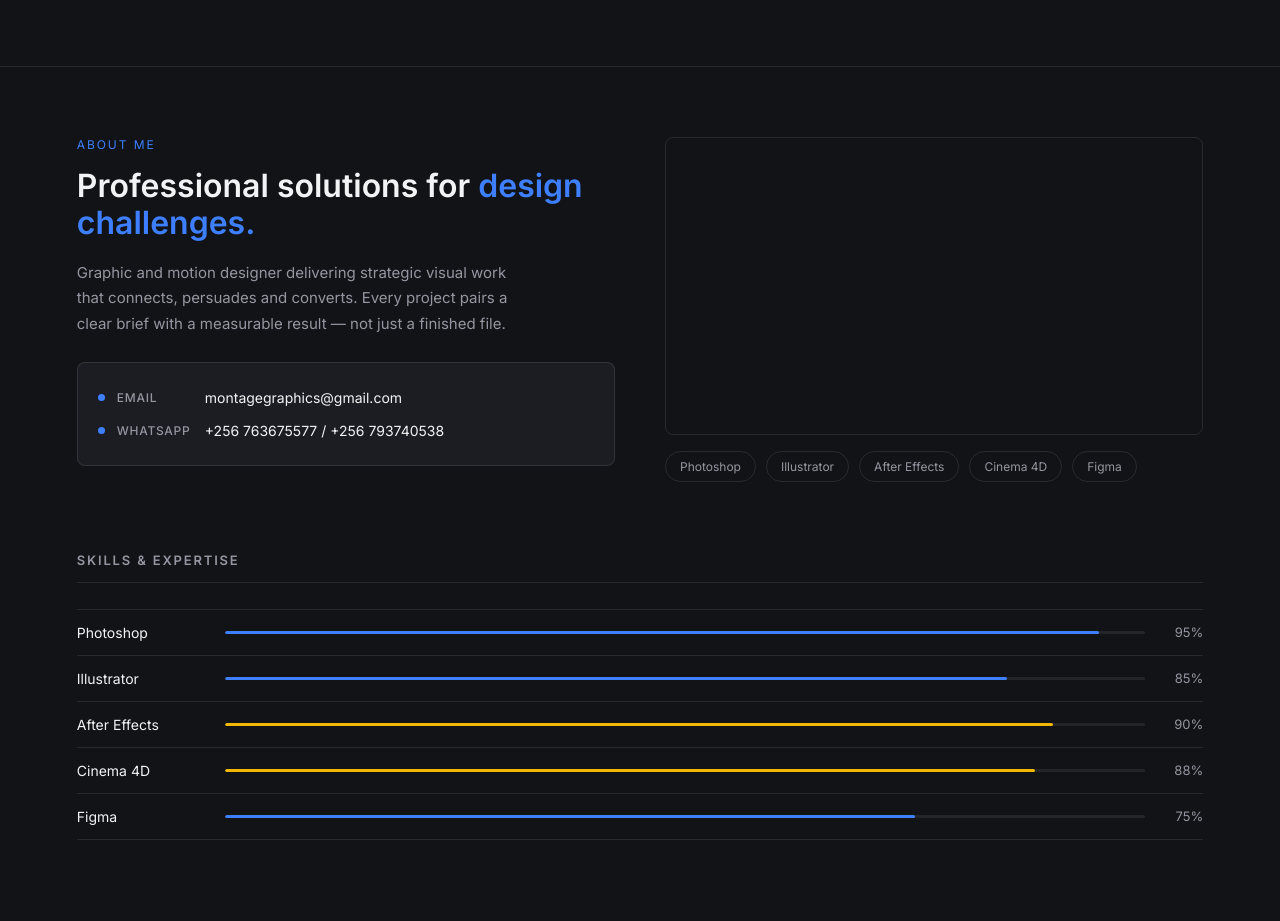
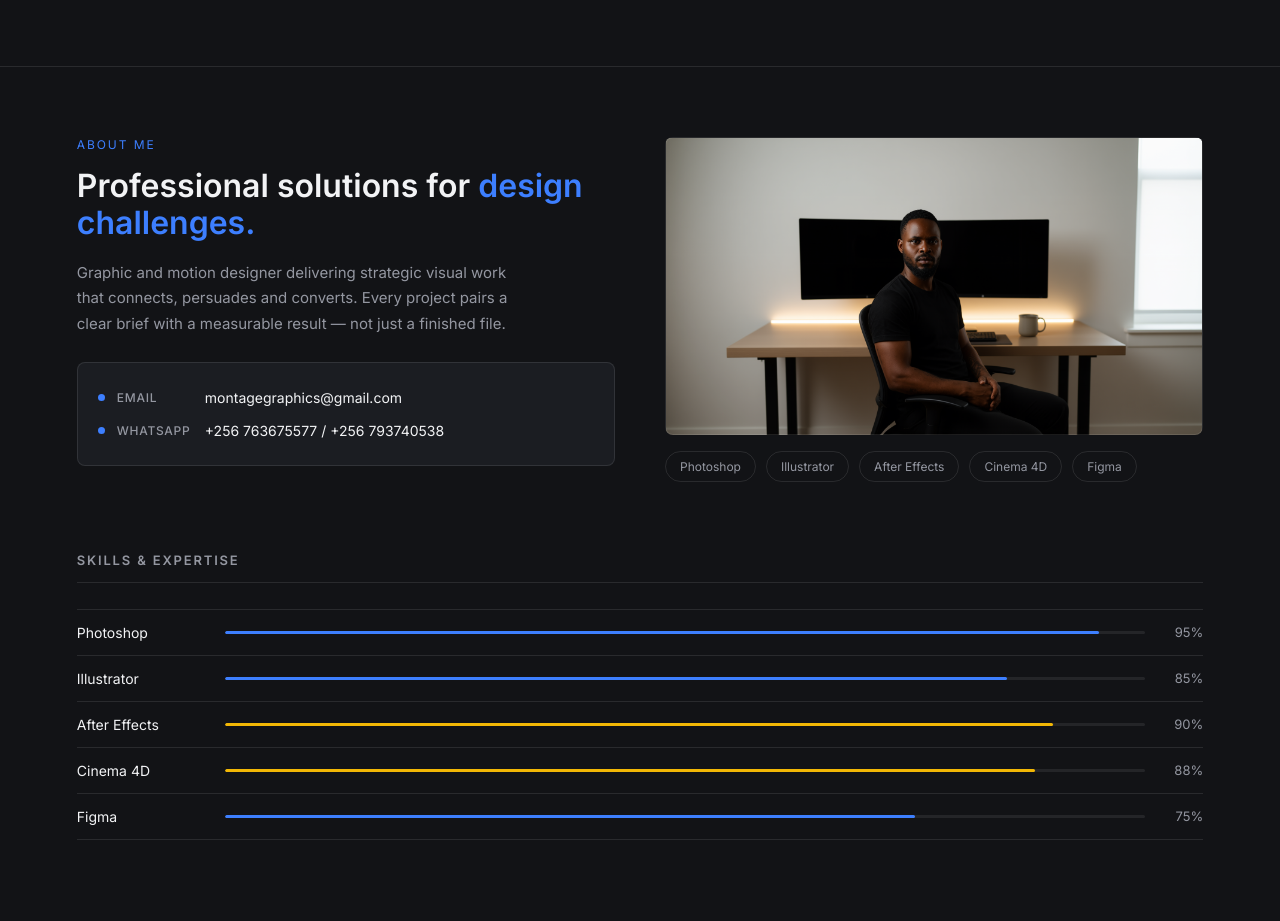
Before and after one commit to geo-web-maker/montage-graphics-website, a React (Vite) app in the folder frontend/: page / in a window 1280 px wide. Shown: the part 780-1701 px from the top of the page. Built offline with nearby package versions, Linux system fonts and the light colour scheme; no server answers.

Commit message:
Fix image URL in About component
Corrected the image URL in the About component.

```diff
--- a/frontend/src/components/About.jsx
+++ b/frontend/src/components/About.jsx
@@ -28,7 +28,7 @@
         </div>
       </div>
       <div className="about-visual">
-        <div className="frame" style={{backgroundImage: 'url(/about adjusted.webp)', backgroundSize: 'cover'}}/>
+        <div className="frame" style={{backgroundImage: 'url(/about-adjusted.webp)', backgroundSize: 'cover'}}/>
         <div className="chips">
           <div className="chip">Photoshop</div>
           <div className="chip">Illustrator</div>
```
